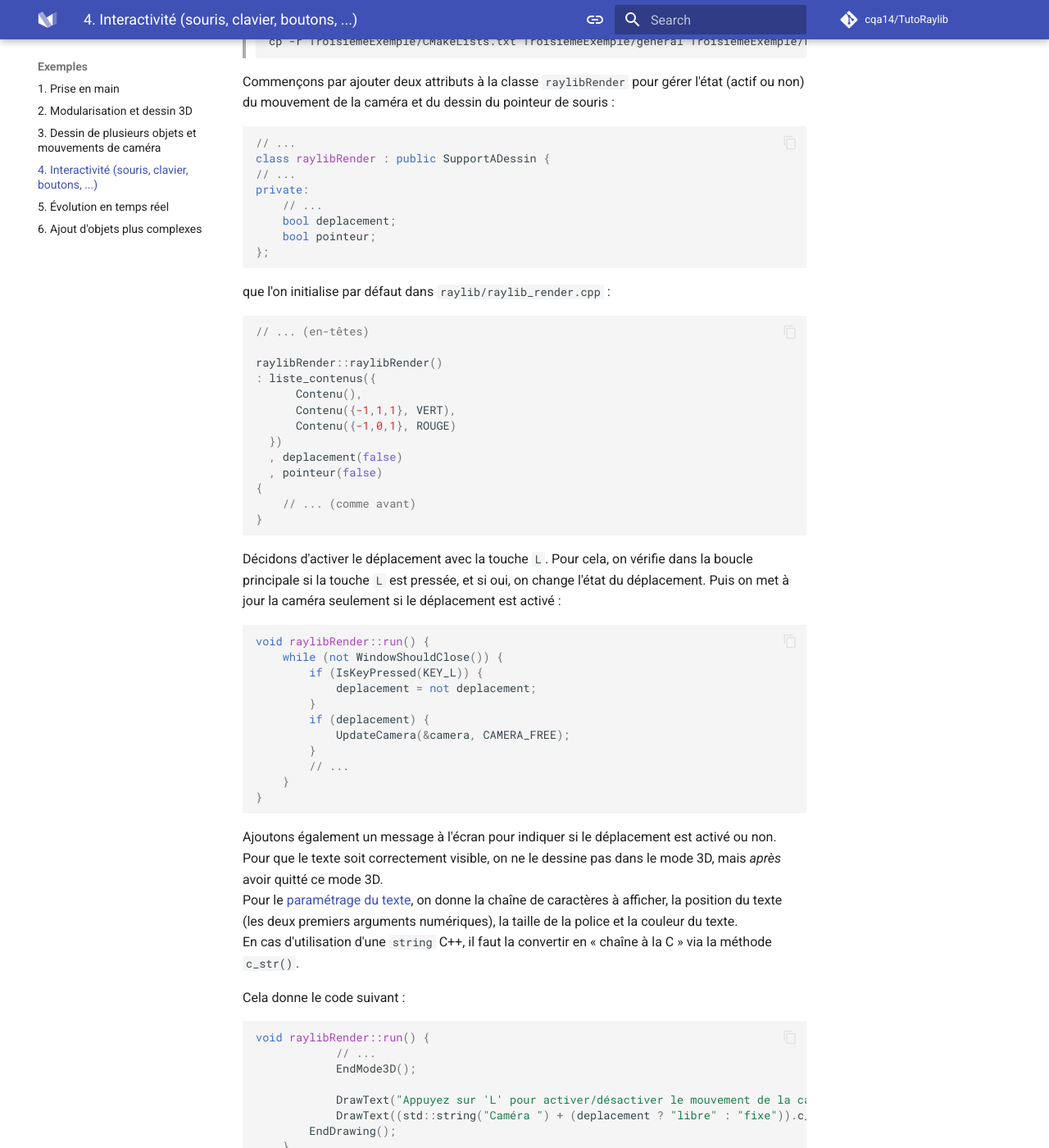
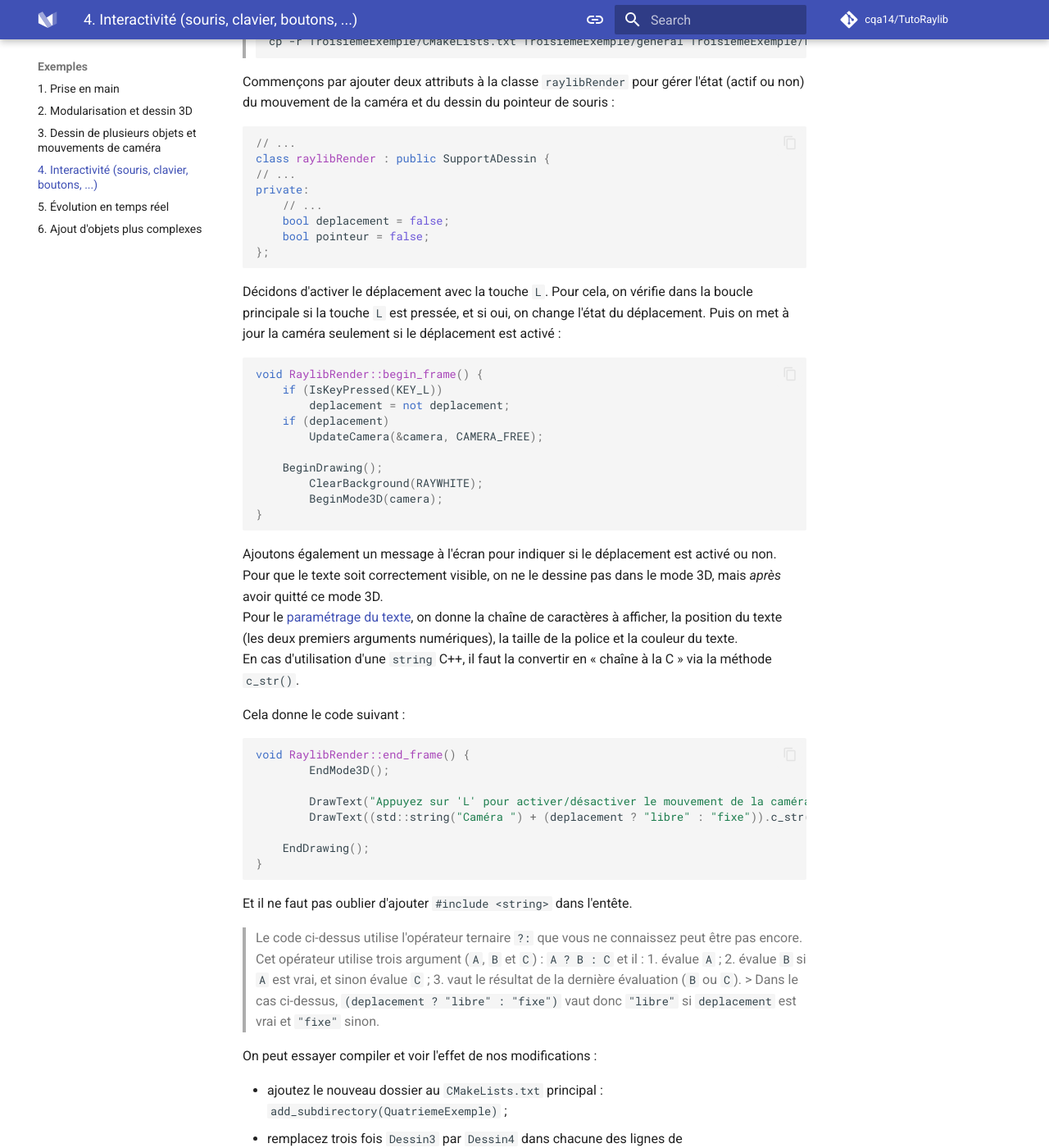
Before and after one commit to cqa14/TutoRaylib, an MkDocs documentation site: the page built from docs/exemples/4.md, in a window 1280 px wide and 1400 px high, scrolled down 475 px. Shown: the whole window at 82% size. Built offline with MkDocs 1.6.1 and Material for MkDocs 9.7.7, drawn with Linux system fonts in a browser that asks for light colours; comment, search, counter and statistics services are not loaded; some of the changed text lies outside the part shown.

Commit message:
Refactor main loop and rendering logic in RaylibRender for improved content management, update tuto

````diff
--- a/docs/exemples/4.md
+++ b/docs/exemples/4.md
@@ -20,42 +20,23 @@ class raylibRender : public SupportADessin {
 // ...
 private:
     // ...
-    bool deplacement;
-    bool pointeur;
+    bool deplacement = false;
+    bool pointeur = false;
 };
-```
-
-que l'on initialise par défaut dans `raylib/raylib_render.cpp` :
-
-```c++
-// ... (en-têtes)
-
-raylibRender::raylibRender()
-: liste_contenus({
-      Contenu(),
-      Contenu({-1,1,1}, VERT),
-      Contenu({-1,0,1}, ROUGE)
-  })
-  , deplacement(false)
-  , pointeur(false)
-{
-    // ... (comme avant)
-}
 ```
 
 Décidons d'activer le déplacement avec la touche `L`. Pour cela, on vérifie dans la boucle principale si la touche `L` est pressée, et si oui, on change l'état du déplacement. Puis on met à jour la caméra seulement si le déplacement est activé :
 
 ```c++
-void raylibRender::run() {
-    while (not WindowShouldClose()) {
-        if (IsKeyPressed(KEY_L)) {
-            deplacement = not deplacement;
-        }
-        if (deplacement) {
-            UpdateCamera(&camera, CAMERA_FREE);
-        }
-        // ...
-    }
+void RaylibRender::begin_frame() {
+    if (IsKeyPressed(KEY_L))
+        deplacement = not deplacement;
+    if (deplacement)
+        UpdateCamera(&camera, CAMERA_FREE);
+
+    BeginDrawing();
+        ClearBackground(RAYWHITE);
+        BeginMode3D(camera);
 }
 ```
 
@@ -67,14 +48,13 @@ En cas d'utilisation d'une `string` C++, il faut la convertir en « chaîne à
 Cela donne le code suivant :
 
 ```c++
-void raylibRender::run() {
-            // ...
-            EndMode3D();
+void RaylibRender::end_frame() {
+        EndMode3D();
 
-            DrawText("Appuyez sur 'L' pour activer/désactiver le mouvement de la caméra", 10, 10, 20, DARKGRAY);
-            DrawText((std::string("Caméra ") + (deplacement ? "libre" : "fixe")).c_str(), 10, 40, 20, DARKGRAY);
-        EndDrawing();
-    }
+        DrawText("Appuyez sur 'L' pour activer/désactiver le mouvement de la caméra", 10, 10, 20, DARKGRAY);
+        DrawText((std::string("Caméra ") + (deplacement ? "libre" : "fixe")).c_str(), 10, 40, 20, DARKGRAY);
+
+    EndDrawing();
 }
 ```
 
@@ -126,14 +106,10 @@ Sur le GitHub de [raygui](https://github.com/raysan5/raygui), nous pouvons trouv
 Pour ce que nous allons faire, le plus adapté est un bouton ON/OFF (« _toggle_ »), que l'on peut créer comme suit :
 
 ```c++
-void raylibRender::run() {
-    while (not WindowShouldClose()) {
+void RaylibRender::end_frame() {
         // ...
-        BeginDrawing();
-            // ...
-            GuiToggle(Rectangle(10, 560, 60, 30), "Pointeur", &pointeur);
-        EndDrawing();
-    }
+        GuiToggle(Rectangle(10, 560, 60, 30), "Pointeur", &pointeur);
+    EndDrawing();
 }
 ```
 
@@ -141,9 +117,7 @@ Ce bouton prend en argument un rectangle (la position et la taille du bouton), l
 
 > Pour un bouton classique, l'utilisation est un peu différente :
 > ```c++
-> while (not WindowShouldClose()) {
->       // ...
->       BeginDrawing();
+> void RaylibRender::end_frame() {
 >           // ...
 >           if (GuiButton((Rectangle){ X, Y, Longueur, Largeur }, "Texte")) {
 >               // Action à réaliser
@@ -156,18 +130,15 @@ Ce bouton prend en argument un rectangle (la position et la taille du bouton), l
 Pour récupérer la position de la souris, on peut utiliser la fonction `GetMousePosition()`, qui renvoie un `Vector2` avec les coordonnées de la souris. On peut alors dessiner p.ex. un cercle à cette position :
 
 ```c++
-void raylibRender::run() {
-    while (not WindowShouldClose()) {
+void RaylibRender::end_frame() {
         // ...
-        BeginDrawing();
-            // ...
-            GuiToggle(Rectangle(10, 560, 60, 30), "Pointeur", &pointeur);
-            if (pointeur) {
-                auto [x, y] = GetMousePosition();
-                DrawCircle(static_cast<int>(x), static_cast<int>(y), 10.0f, RED);
-            }
-        EndDrawing();
-    }
+        GuiToggle(Rectangle(10, 560, 60, 30), "Pointeur", &pointeur);
+        if (pointeur) {
+            auto [x, y] = GetMousePosition();
+            DrawCircle(static_cast<int>(x), static_cast<int>(y), 10.0f, RED);
+        }
+
+    EndDrawing();
 }
 ```
 
````
Also changed, not shown: docs/exemples/2.md (+41 -25 lines), docs/exemples/3.md (+21 -42 lines), docs/exemples/5.md (+32 -7 lines), 15 other files.
